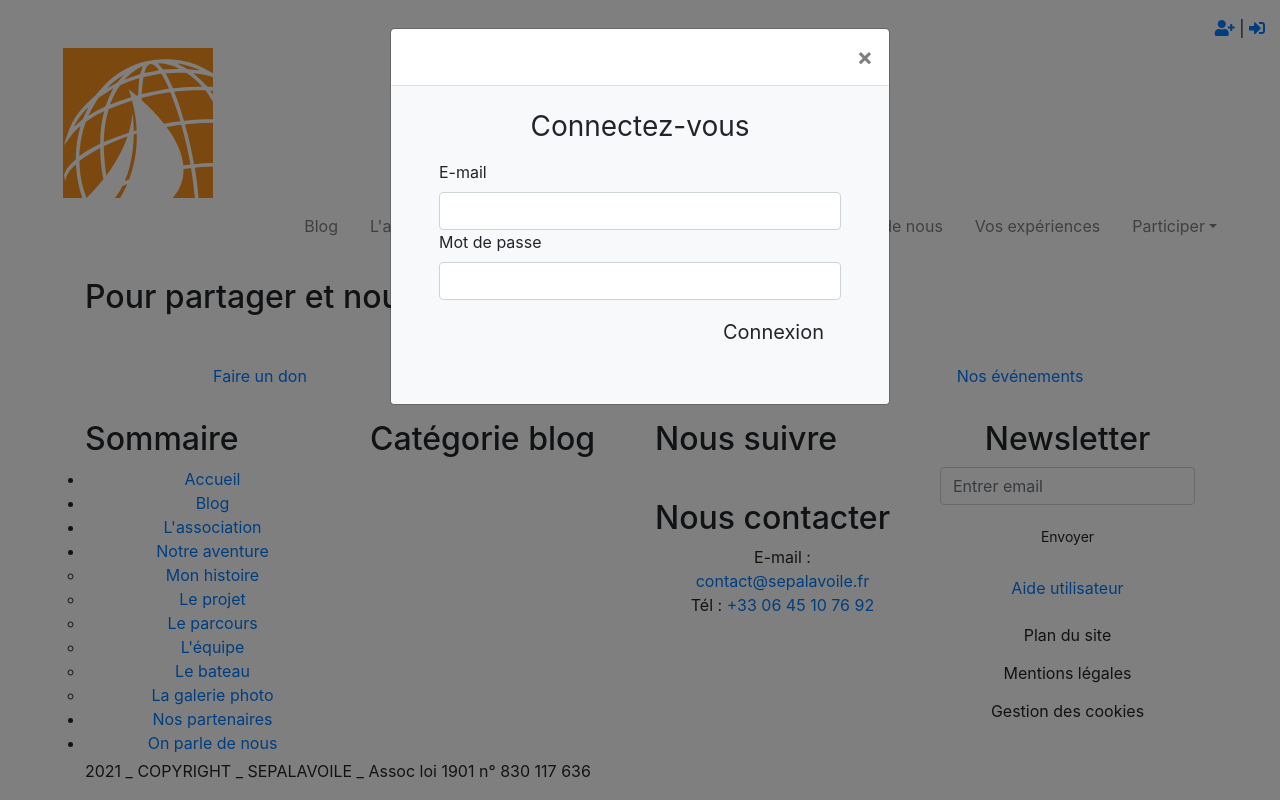
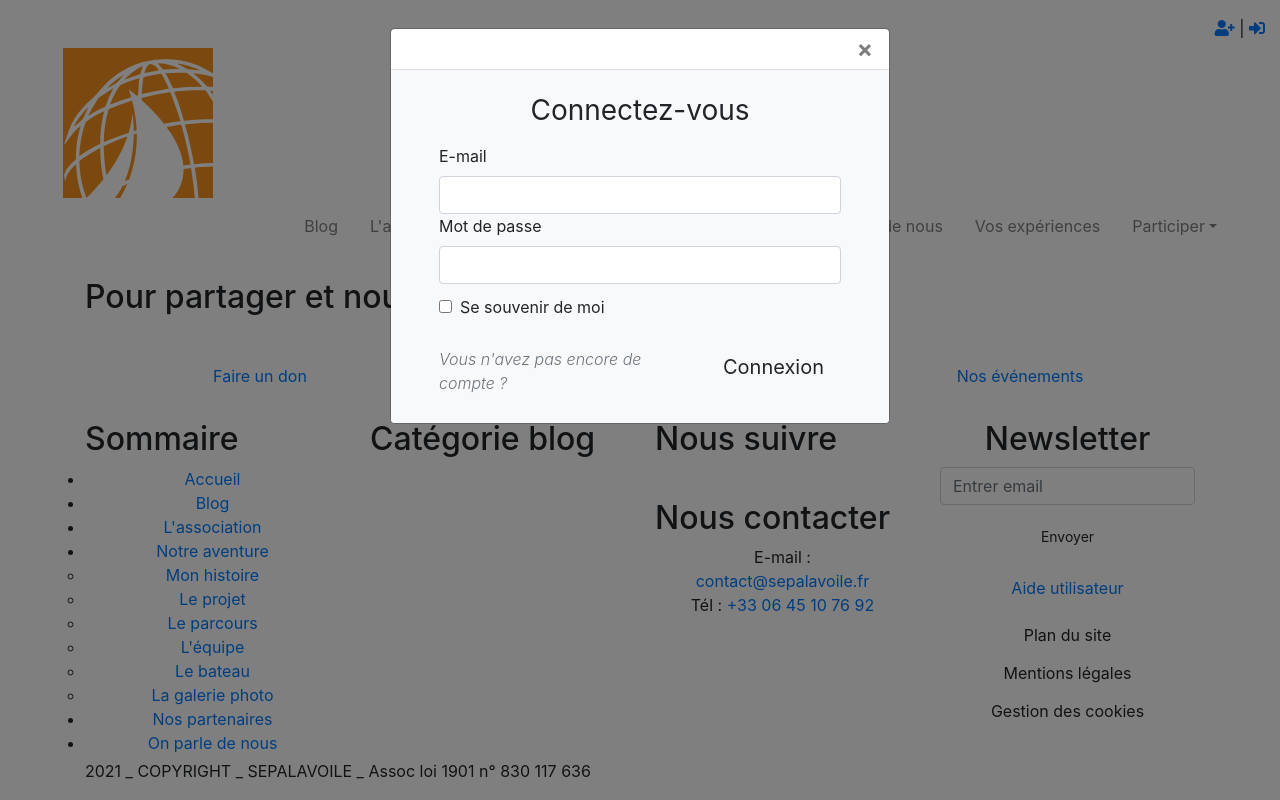
Before and after one commit to Patatouix/sepalavoile, a Symfony app: template templates/carousel.html.twig in a window 1280 px wide, after a click that opens the changed part. Run offline with Twig, Linux system fonts and the light colour scheme; the template is opened without the code that fills it, so the values that code supplies are empty; some libraries are stand-ins or nearby versions.

Commit message:
rajout de remember-me, d'un lien si on a pas de compte, et modification esthétique

```diff
--- a/templates/_include/header.html.twig
+++ b/templates/_include/header.html.twig
@@ -54,7 +54,7 @@
                         <div class="modal-content">
                             <div class="modal-header">
 
-                                <button type="button" class="close" data-dismiss="modal" aria-label="Close">
+                                <button type="button" class="close py-2" data-dismiss="modal" aria-label="Close">
                                     <span aria-hidden="true">&times;</span>
                                 </button>
                             </div>
@@ -77,33 +77,32 @@
 
                                             <h1 class="h3 mb-3 font-weight-normal text-center pt-4">Connectez-vous</h1>
                                             <label for="inputEmail">E-mail</label>
-                                            <input type="email" value="
-                                                    {# {{ last_username }}                                                     #}
-                                                    " name="email" id="inputEmail" class="form-control" required
-                                                autofocus>
+                                            <input type="email" value="" name="email" id="inputEmail" class="form-control" required autofocus>
                                             <label for="inputPassword">Mot de passe</label>
-                                            <input type="password" name="password" id="inputPassword"
-                                                class="form-control" required>
-
-                                            <input type="hidden" name="_csrf_token"
-                                                value="{{ csrf_token('authenticate') }}">
-
+                                            <input type="password" name="password" id="inputPassword" class="form-control" required>
+                                            <input type="hidden" name="_csrf_token" value="{{ csrf_token('authenticate') }}">
                                             <input type="hidden" name="modal">
 
 
                                             {# Uncomment this section and add a remember_me option below your firewall to activate remember me functionality.
                                                 See https://symfony.com/doc/current/security/remember_me.html #}
 
-                                            <!-- <div class="checkbox mb-3">
+                                            <div class="checkbox mb-1">
                                                     <label>
-                                                        <input type="checkbox" name="_remember_me" class="mr-2 mt-3">Se souvenir de moi
+                                                        <input type="checkbox" id="remember_me" name="_remember_me" class="mr-2 mt-3">Se souvenir de moi
                                                     </label>
-                                                </div> -->
-
-                                            <div class="col-12 text-right p-0">
-                                                <button class="btn btn-lg btn-style mt-2 mb-5" type="submit">
-                                                    Connexion
-                                                </button>
+                                            </div>
+                                            <div class="row">
+                                                <div class="col-7 text-left pt-3 pb-4">
+                                                    <a href="{{ path('app_register') }}" class="mt-2 mb-2 text-muted font-weight-light font-italic">
+                                                        Vous n'avez pas encore de compte ?
+                                                    </a>
+                                                </div>
+                                                <div class="col-5 text-right pt-1 pb-4">
+                                                    <button class="btn btn-lg btn-style mt-2 mb-2" type="submit">
+                                                        Connexion
+                                                    </button>
+                                                </div>
                                             </div>
 
                                         </div>
```
